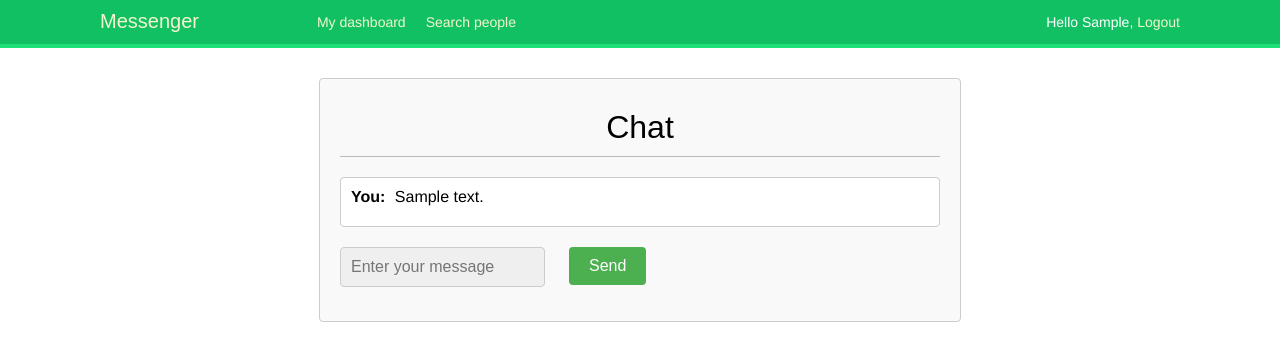
After one commit to evil-kekc/EvilKekcMessenger, a Django app: a page that uses account/templates/chat.html in a window 1280 px wide. The commit adds this page. Shown: the top 361 px of the page. Run offline with Django 4.2, Linux system fonts and the light colour scheme; a user stored in the database is signed in; tables that the repository leaves empty hold one stand-in row (values such as "Sample post"); some web fonts are replaced.

Commit message:
Add chat

```diff
--- a/account/models.py
+++ b/account/models.py
@@ -1,51 +1,12 @@
-from cryptography.fernet import Fernet
 from django.contrib.auth.models import User
 from django.db import models
 from django.utils import timezone
 
 
-key = Fernet.generate_key()
-cipher_suite = Fernet(key)
-
-
-class EncryptedTextField(models.TextField):
-    def from_db_value(self, value, expression, connection):
-        """Get value from DB
-
-        :param value: value
-        :param expression: expression
-        :param connection: connection
-        :return: decrypted message
-        """
-        if value is None:
-            return value
-        return cipher_suite.decrypt(value.encode()).decode()
-
-    def to_python(self, value):
-        """Value Encryption
-
-        :param value: value to encrypt
-        :return: encrypted value
-        """
-        if not value:
-            return value
-        return value.encode()
-
-    def get_prep_value(self, value):
-        """Saving the encrypted value to the database
-
-        :param value: encrypted value
-        :return:  string
-        """
-        if not value:
-            return value
-        return cipher_suite.encrypt(value).decode()
-
-
 class Message(models.Model):
     sender = models.ForeignKey(User, on_delete=models.CASCADE, related_name='sent_messages')
     recipient = models.ForeignKey(User, on_delete=models.CASCADE, related_name='received_messages')
-    content = EncryptedTextField()
+    content = models.TextField(max_length=1024)
     timestamp = models.DateTimeField(default=timezone.now)
     is_read = models.BooleanField(default=False)
 
--- a/account/static/css/base.css
+++ b/account/static/css/base.css
@@ -380,6 +380,8 @@ img.user-detail {
     outline: none;
 }
 
+/* user profile */
+
 .user-profile {
     max-width: 400px;
     margin: 0 auto;
@@ -410,3 +412,70 @@ img.user-detail {
 .user-profile__value {
     font-style: italic;
 }
+
+/* chat */
+
+.chat-container {
+    max-width: 600px;
+    margin: 0 auto;
+    padding: 20px;
+    border: 1px solid #ccc;
+    border-radius: 4px;
+    background-color: #f9f9f9;
+}
+
+.chat-header {
+    text-align: center;
+    margin-bottom: 20px;
+}
+
+.chat-messages {
+    max-height: 400px;
+    overflow-y: scroll;
+    padding: 10px;
+    border: 1px solid #ccc;
+    border-radius: 4px;
+    background-color: #fff;
+}
+
+.chat-messages .message {
+    margin-bottom: 10px;
+}
+
+.chat-messages .username {
+    font-weight: bold;
+    margin-right: 5px;
+}
+
+.chat-input {
+    margin-top: 20px;
+}
+
+.chat-input input[type="text"] {
+    width: 80%;
+    padding: 10px;
+    font-size: 16px;
+    border: 1px solid #ccc;
+    border-radius: 4px;
+}
+
+.chat-input button {
+    padding: 10px 20px;
+    font-size: 16px;
+    border: none;
+    border-radius: 4px;
+    background-color: #4caf50;
+    color: #fff;
+    cursor: pointer;
+    transition: background-color 0.3s ease;
+}
+
+.chat-input button:hover {
+    background-color: #45a049;
+}
+
+.chat-input input[type="text"]:focus,
+.chat-input button:focus {
+    outline: none;
+    box-shadow: 0 0 5px rgba(0, 0, 0, 0.3);
+}
--- /dev/null
+++ b/account/templates/chat.html
@@ -0,0 +1,36 @@
+{% extends "base.html" %}
+
+{% block title %}
+    Chat
+{% endblock %}
+
+{% block content %}
+    <body>
+    <div class="chat-container">
+        <div class="chat-header">
+            <h1>Chat</h1>
+        </div>
+        <div class="chat-messages">
+            {% for message in messages %}
+                <div class="message">
+                    {% if message.recipient.username == username %}
+                        <span class="username">You:</span>
+                    {% else %}
+                        <span class="username">{{ message.recipient.first_name }}:</span>
+                    {% endif %}
+                    <span class="content">{{ message.content }}</span>
+                </div>
+            {% endfor %}
+        </div>
+        <div class="chat-input">
+            <form id="message-form" action="{% url 'chat' username %}" method="POST">
+                {% csrf_token %}
+                <label>
+                    <input type="text" name="message" placeholder="Enter your message" autocomplete="off">
+                </label>
+                <button type="submit">Send</button>
+            </form>
+        </div>
+    </div>
+    </body>
+{% endblock %}
--- a/account/urls.py
+++ b/account/urls.py
@@ -7,5 +7,6 @@ urlpatterns = [
     path('registration/', views.registration, name='registration'),
     path('home/', views.home, name='home'),
     path('search/', views.search, name='search'),
-    path('user/<str:username>', views.user_page_view, name='user_detail')
+    path('user/<str:username>', views.user_page_view, name='user_detail'),
+    path('chat/<str:username>', views.chat_view, name='chat'),
 ]
--- a/account/views.py
+++ b/account/views.py
@@ -1,6 +1,7 @@
 from django.contrib.auth.decorators import login_required
 from django.contrib.auth.models import User
 from django.contrib.postgres.search import TrigramSimilarity
+from django.db.models import Q
 from django.db.models.functions import Concat
 from django.shortcuts import render, redirect, get_object_or_404
 
@@ -35,17 +36,30 @@ def home(request):
     :param request: request object
     :return: HTTP Response
     """
-    messages = Message.objects.all()
+    user = request.user
+
+    chat_list = Message.objects.filter(
+        Q(sender=user) | Q(recipient=user)
+    ).values('sender', 'recipient').distinct()
+
+    chat_ids = {chat['sender'] if chat['sender'] != user.id else chat['recipient'] for chat in chat_list}
+
+    chats = []
+    for chat_id in chat_ids:
+        other_user = User.objects.get(id=chat_id)
+        last_message = Message.objects.filter(
+            (Q(sender=user, recipient=other_user) | Q(sender=other_user, recipient=user))
+        ).order_by('-timestamp').first()
+        chat_info = {
+            'user': other_user,
+            'last_message': last_message,
+        }
+        chats.append(chat_info)
 
     context = {
-        'messages': messages,
-        'selection': 'dashboard'
+        'chats': chats,
     }
-    return render(
-        request,
-        'account/home.html',
-        context
-    )
+    return render(request, 'account/home.html', context)
 
 
 @login_required
@@ -86,7 +100,7 @@ def user_page_view(request, username: str):
 
     :param username: username
     :param request: request object
-    :return:
+    :return: HTTP Response
     """
     user = get_object_or_404(User, username=username)
 
@@ -94,3 +108,28 @@ def user_page_view(request, username: str):
         'user': user,
     }
     return render(request, 'account/user_detail.html', context)
+
+
+@login_required
+def chat_view(request, username: str):
+    """Chat with user
+
+    :param username: username
+    :param request: request object
+    :return: HTTP Response
+    """
+    if request.method == 'POST':
+        message = request.POST.get('message')
+        if message:
+            recipient = User.objects.get(username=username)
+            Message.objects.create(content=message, sender=request.user, recipient=recipient)
+            return redirect('chat', username=username)
+
+    messages = Message.objects.filter(
+        Q(sender__username=request.user, recipient__username=username) | Q(sender__username=username,
+                                                                           recipient__username=request.user))
+    context = {
+        'messages': messages,
+        'username': username,
+    }
+    return render(request, 'chat.html', context)
```
Also changed, not shown: account/templates/account/home.html (+57 -12 lines), account/templates/account/user_detail.html (+7 -0 lines), account/migrations/0001_initial.py.
